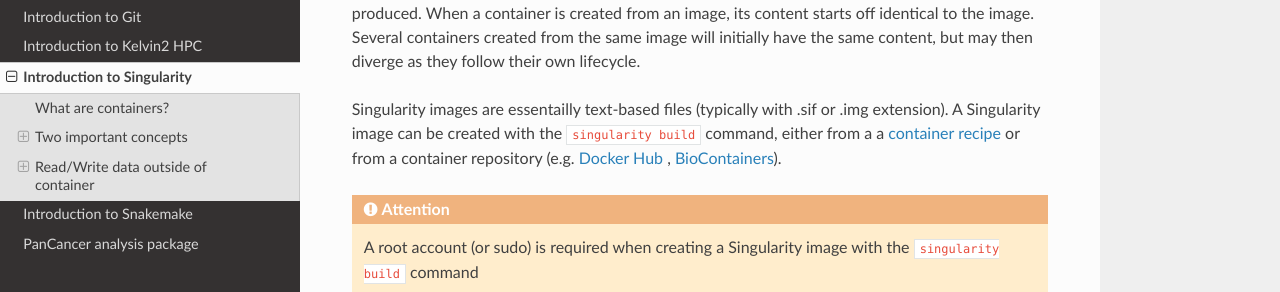
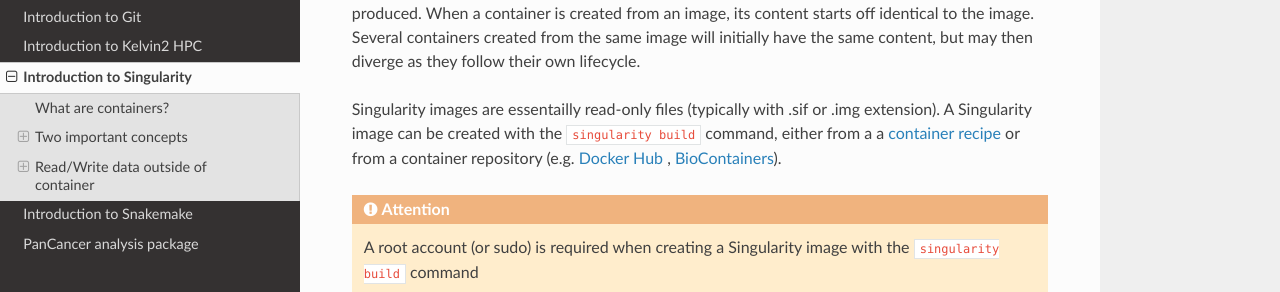
Before and after one commit to sirintra/PMC-PC-training, a Sphinx documentation site: the page built from docs/source/singularity.rst, in a window 1280 px wide and 900 px high, scrolled down 522 px. Shown: the part 158-450 px from the top of the window. Built offline with Sphinx 7.4.7 and the Read the Docs theme 2.0.0, drawn with Linux system fonts in a browser that asks for light colours.

Commit message:
Update singularity.rst

```diff
--- a/docs/source/singularity.rst
+++ b/docs/source/singularity.rst
@@ -17,7 +17,7 @@
 ======
 An image is analgous to a template. It is a read-only filesystem, from which many containers can be produced. When a container is created from an image, its content starts off identical to the image. Several containers created from the same image will initially have the same content, but may then diverge as they follow their own lifecycle.
 
-Singularity images are essentailly text-based files (typically with .sif or .img extension). A Singularity image can be created with the ``singularity build`` command, either from a a `container recipe <https://docs.sylabs.io/guides/2.6/user-guide/container_recipes.html>`_ or from a container repository (e.g. `Docker Hub <https://hub.docker.com/>`_ , `BioContainers <https://biocontainers.pro/>`_).
+Singularity images are essentailly read-only files (typically with .sif or .img extension). A Singularity image can be created with the ``singularity build`` command, either from a a `container recipe <https://docs.sylabs.io/guides/2.6/user-guide/container_recipes.html>`_ or from a container repository (e.g. `Docker Hub <https://hub.docker.com/>`_ , `BioContainers <https://biocontainers.pro/>`_).
 
 
 .. attention::
```
